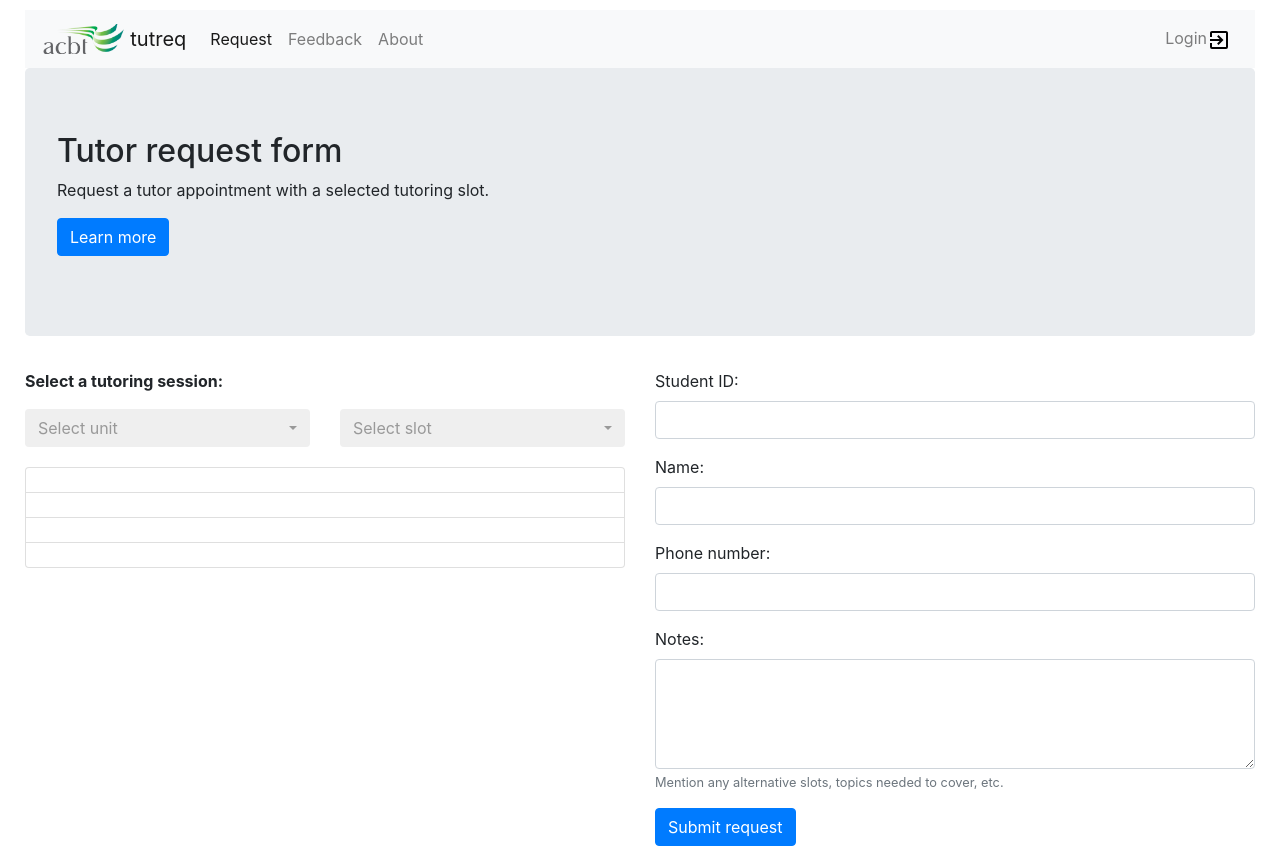
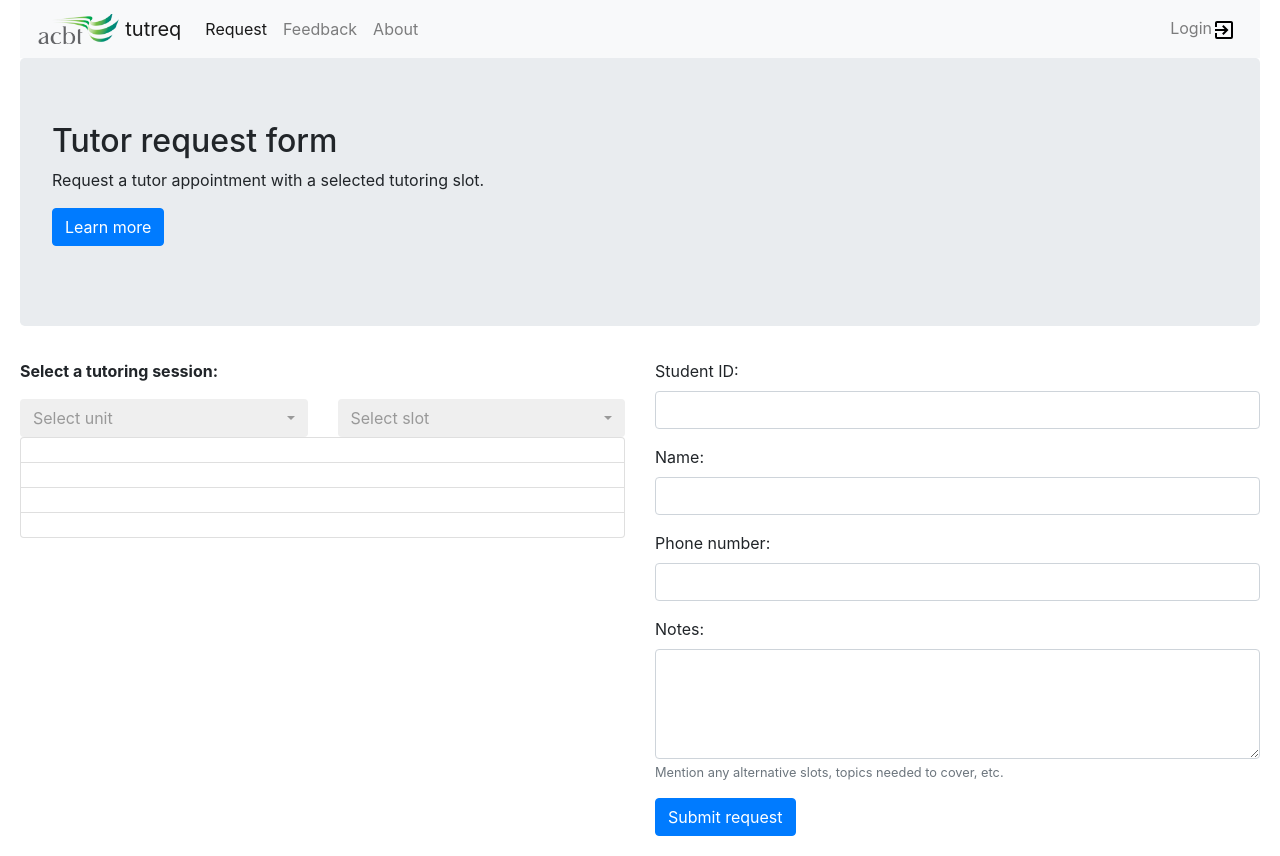
Before and after one commit to chehanr/tutreq, a Django app: page / in a window 1280 px wide. Run offline with Django 3.2, Linux system fonts and the light colour scheme; data that the repository does not hold is empty; parts of the project's set-up code (start-up, migrations or seed data) failed here and were passed over; some libraries are stand-ins or nearby versions.

Commit message:
Changed body padding, removed unused classes.

```diff
--- a/core/static/css/style.css
+++ b/core/static/css/style.css
@@ -1,14 +1,3 @@
 body {
-    /* font-family: 'Inter UI', sans-serif; */
-    padding: 10px;
+    padding: 0 5px;
 }
-
-.top-buffer {
-    margin-top: 20px;
-}
-
-.navbar-logo {
-    max-width: 100px;
-    margin-top: 7px;
-    margin-right: 7px;
-}
```
